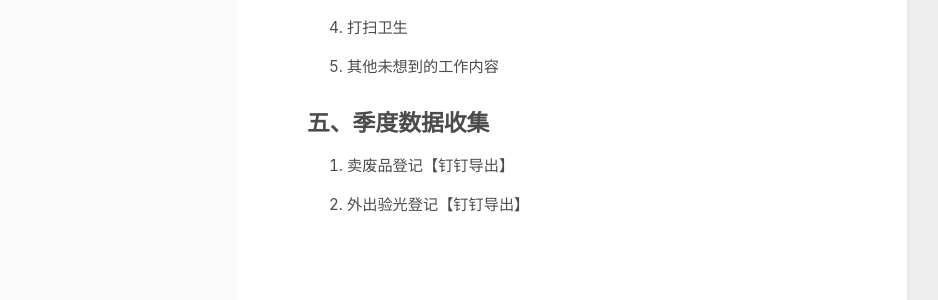
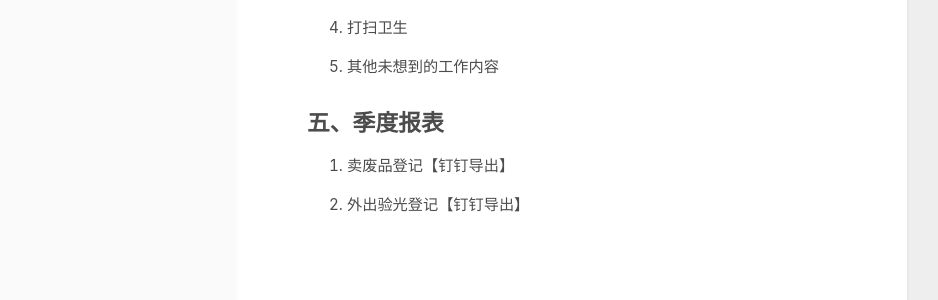
Before and after one commit to cuihuanhuan/cuihuanhuan.github.io, a Jekyll site: the page built from _posts/2022-09-07-【办公室】每月工作内容.md, in a window 1280 px wide. Shown: the part 1469-1769 px from the top of the page, without its empty margins (213-1151 px from the left). Built offline with Jekyll 4.4.1, drawn with Linux system fonts in a browser that asks for light colours.

Commit message:
Update 2022-09-07-【办公室】每月工作内容.md

```diff
--- a/_posts/2022-09-07-【办公室】每月工作内容.md
+++ b/_posts/2022-09-07-【办公室】每月工作内容.md
@@ -67,7 +67,7 @@ category: Office
 
 
 
-## 五、季度数据收集
+## 五、季度报表
 
 1. 卖废品登记【钉钉导出】
 
```
